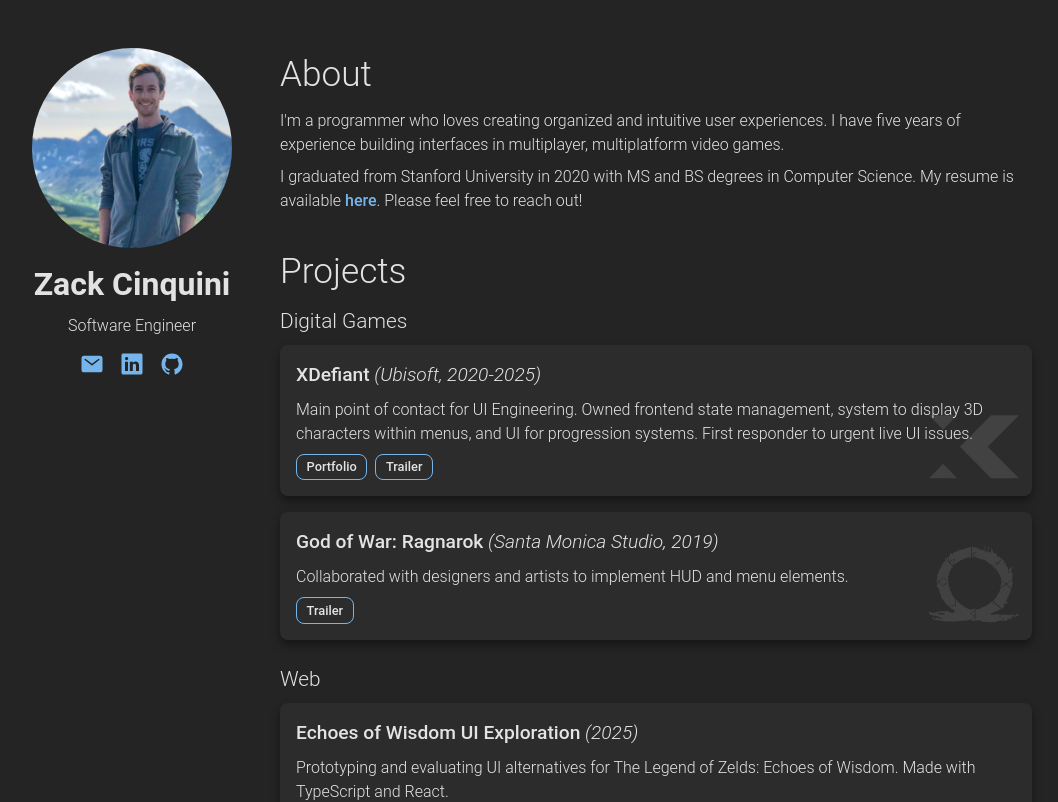
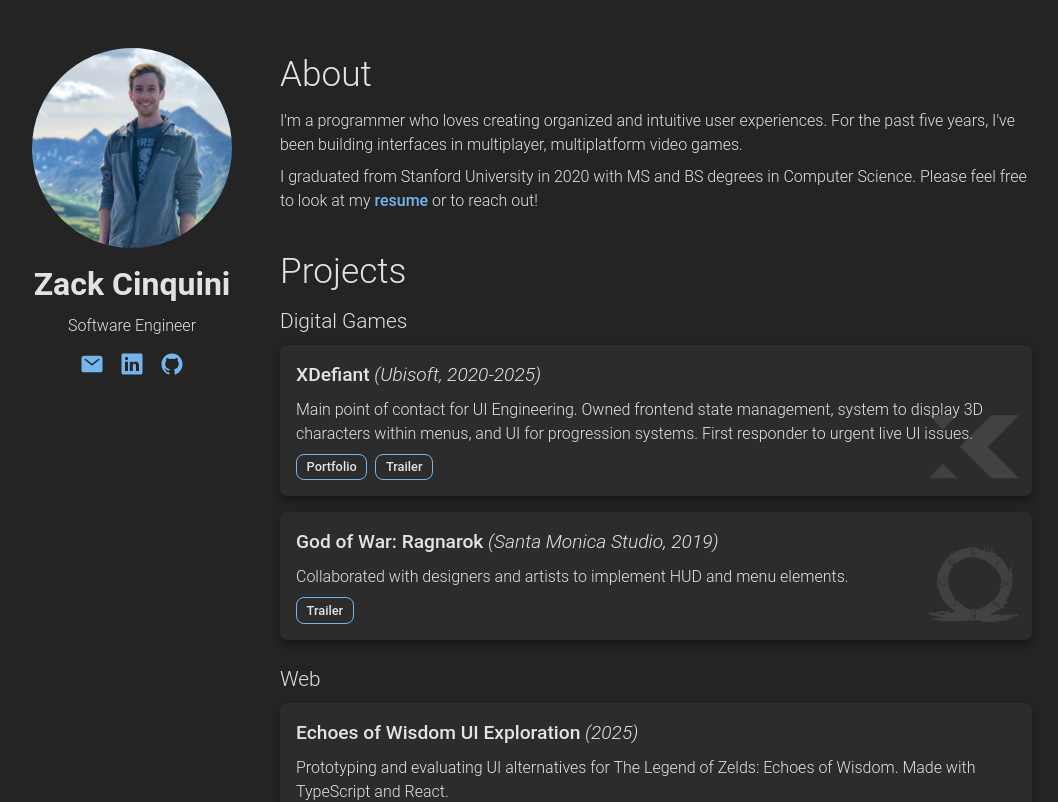
Before and after one commit to zack5/zack5.github.io, a React (Vite) app: page / in a window 1280 px wide. Shown: the top 802 px of the page, without its empty margins (108-1166 px from the left). Built offline with nearby package versions, Linux system fonts and the light colour scheme.

Commit message:
Wording changes to about section

```diff
--- a/src/components/About.tsx
+++ b/src/components/About.tsx
@@ -2,8 +2,8 @@ export default function About() {
   return (
     <div className="about">
       <h2>About</h2>
-      <p>I'm a programmer who loves creating organized and intuitive user experiences. I have five years of experience building interfaces in multiplayer, multiplatform video games.</p>
-      <p>I graduated from Stanford University in 2020 with MS and BS degrees in Computer Science. My resume is available <a href="/Zack Cinquini 2025.pdf">here</a>. Please feel free to reach out!</p>
+      <p>I'm a programmer who loves creating organized and intuitive user experiences. For the past five years, I've been building interfaces in multiplayer, multiplatform video games.</p>
+      <p>I graduated from Stanford University in 2020 with MS and BS degrees in Computer Science. Please feel free to look at my <a href="/Zack Cinquini 2025.pdf">resume</a> or to reach out!</p>
     </div>
   );
 }
```
